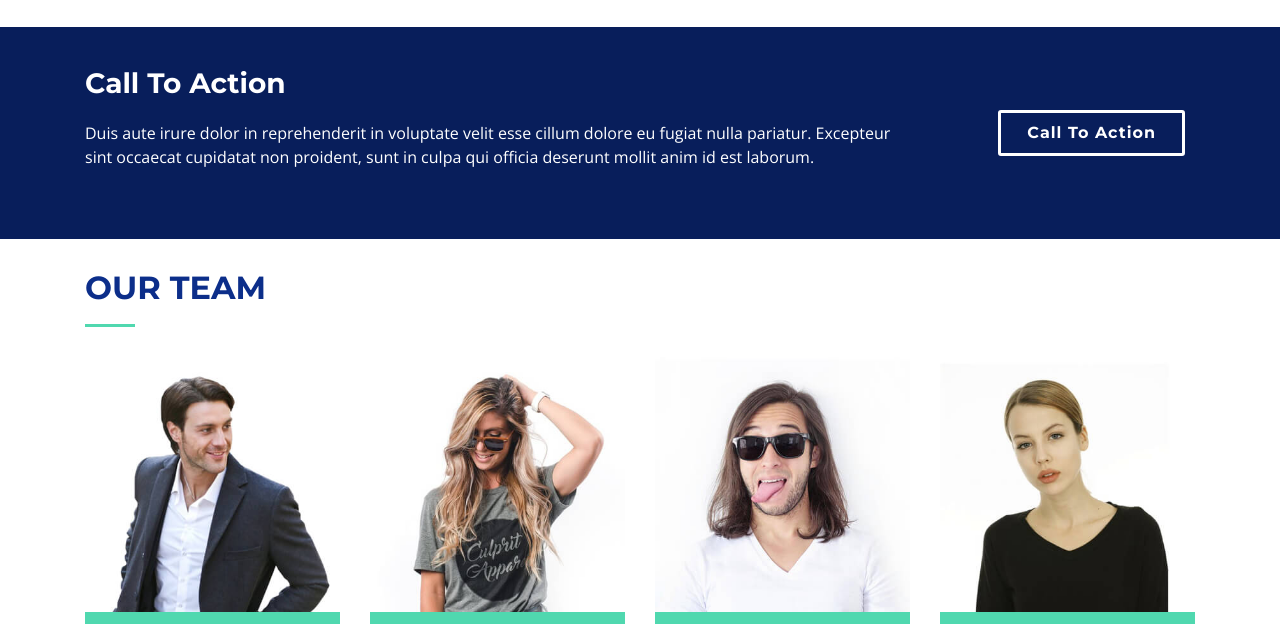
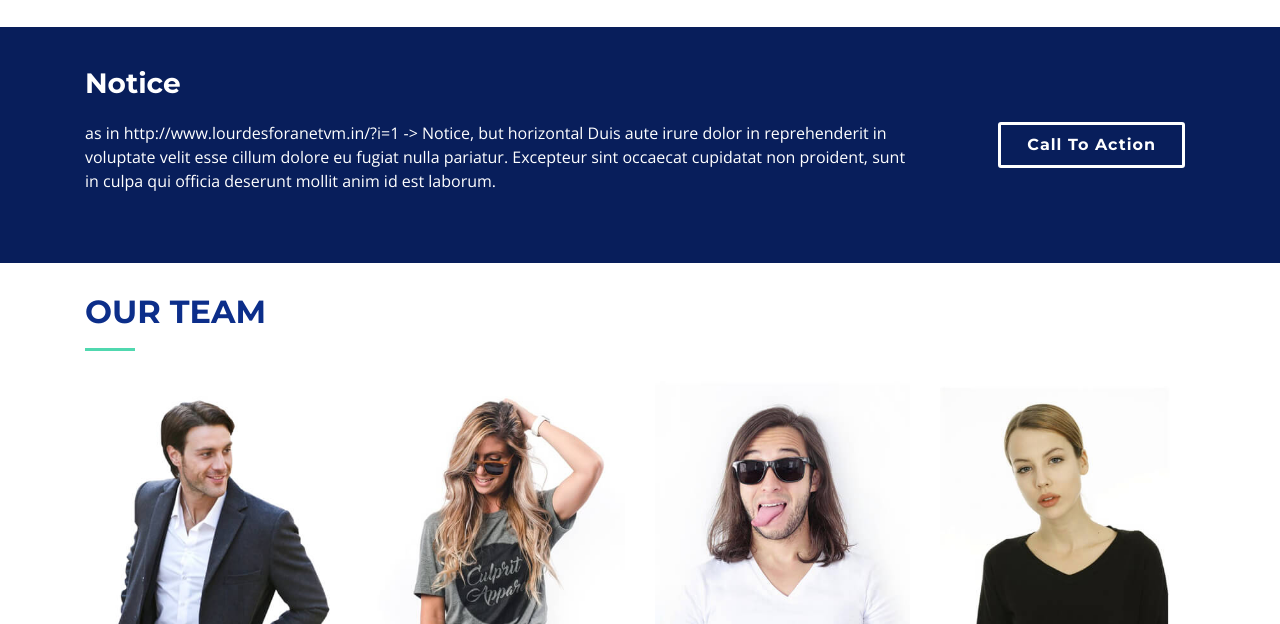
Before and after one commit to ChristTheKingChurchThenoorkonam/Christ-The-King-Church, a plain HTML site: page index.html in a window 1280 px wide. Shown: the part 3189-3813 px from the top of the page. Drawn offline with nearby package versions, Linux system fonts and the light colour scheme; files whose address does not match are found by name.

```diff
--- a/index.html
+++ b/index.html
@@ -412,8 +412,8 @@
       <div class="container">
         <div class="row">
           <div class="col-lg-9 text-center text-lg-left">
-            <h3 class="cta-title">Call To Action</h3>
-            <p class="cta-text"> Duis aute irure dolor in reprehenderit in voluptate velit esse cillum dolore eu fugiat nulla pariatur. Excepteur sint occaecat cupidatat non proident, sunt in culpa qui officia deserunt mollit anim id est laborum.</p>
+            <h3 class="cta-title">Notice</h3>
+            <p class="cta-text">as in http://www.lourdesforanetvm.in/?i=1 -> Notice, but horizontal Duis aute irure dolor in reprehenderit in voluptate velit esse cillum dolore eu fugiat nulla pariatur. Excepteur sint occaecat cupidatat non proident, sunt in culpa qui officia deserunt mollit anim id est laborum.</p>
           </div>
           <div class="col-lg-3 cta-btn-container text-center">
             <a class="cta-btn align-middle" href="#">Call To Action</a>
```
